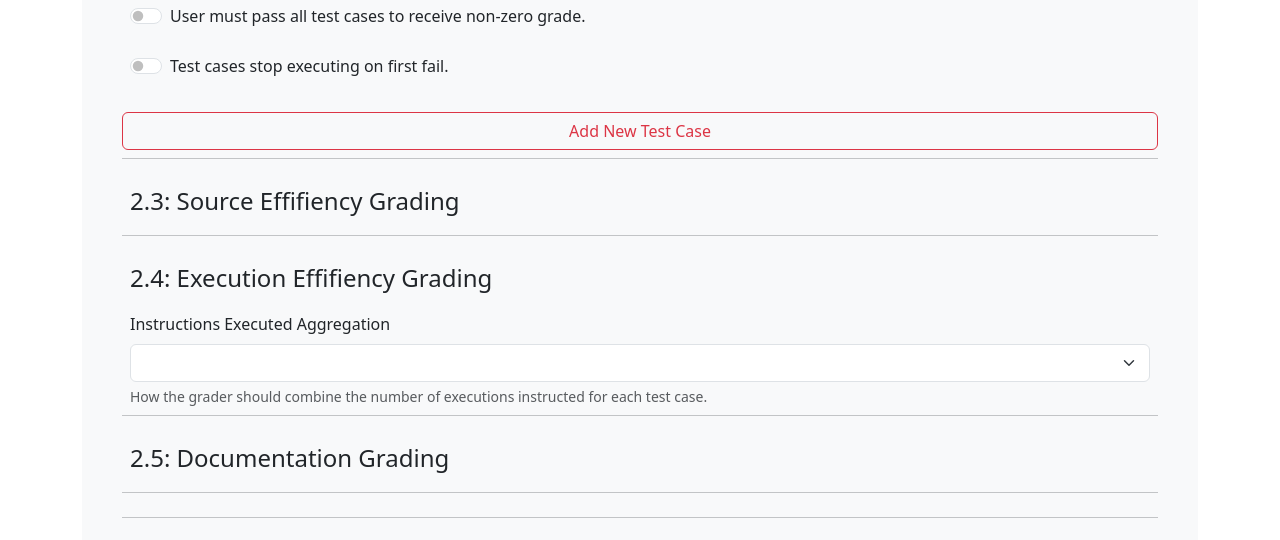
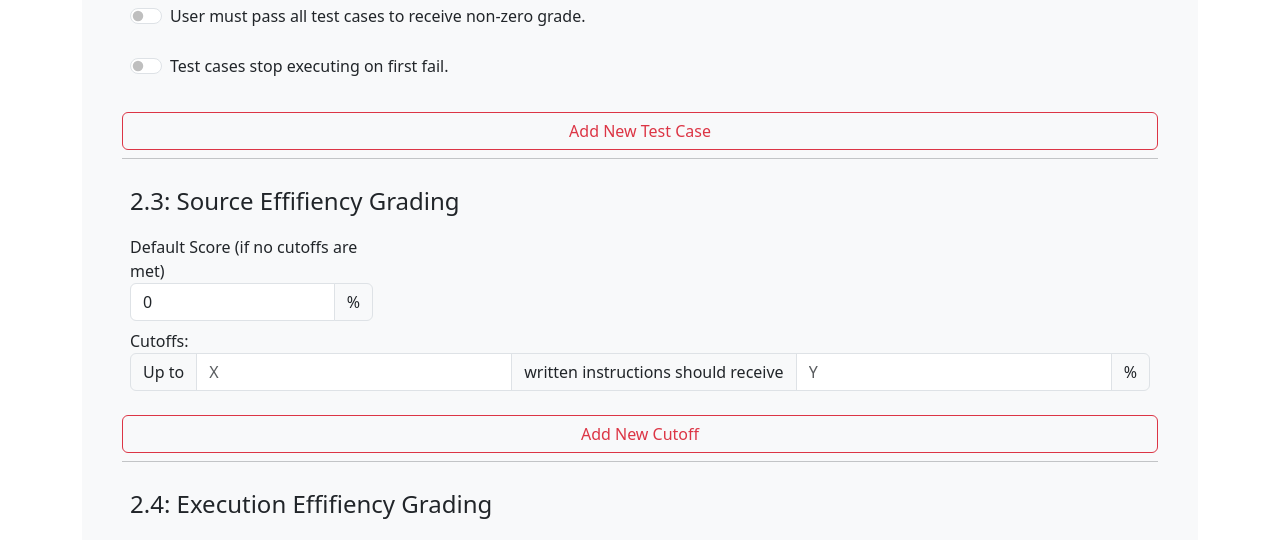
Before and after one commit to assembliss/webassembliss, a Flask app: page /project-config-builder/ in a window 1280 px wide. Shown: the part 1595-2135 px from the top of the page. Run offline with Flask 3, Linux system fonts and the light colour scheme; lists and menus that the app fills with data are empty; parts of the project's set-up code (start-up, migrations or seed data) failed here and were passed over; some libraries are stand-ins or nearby versions.

Commit message:
added cutoffs for source efficiency grading

```diff
--- a/webassembliss/static/js/project_config_builder.js
+++ b/webassembliss/static/js/project_config_builder.js
@@ -128,6 +128,26 @@ function updateTotalPoints(testChanged) {
     }, 0);
 }
 
+let numSourceEffCutoffs = 1;
+function addNewSourceEffCutoff() {
+    // TODO: allow user to delete cutoffs.
+    // Increase the number of source efficiency cutoffs and get the new number for this new one.
+    let cutoffNum = ++numSourceEffCutoffs;
+    // Create new div for the test.
+    let newCutoffDiv = document.createElement("div");
+    newCutoffDiv.classList.add("input-group");
+    newCutoffDiv.classList.add("mb-3");
+    newCutoffDiv.innerHTML = `
+    <span class="input-group-text">Up to</span>
+    <input type="number" id="source-eff-cutoff-${cutoffNum}-num" class="form-control" placeholder="X" aria-label="Number of instructions">
+    <span class="input-group-text">written instructions should receive</span>
+    <input type="number" id="source-eff-cutoff-${cutoffNum}-pct" class="form-control" placeholder="Y" aria-label="Percentage for this cutoff">
+    <span class="input-group-text">%</span>
+    `;
+    // Add the new test to the form.
+    document.getElementById("source-eff-cutoffs-div").appendChild(newCutoffDiv);
+}
+
 async function submitFormData() {
     // Make form read-only.
     document.getElementById("control-form-editing").setAttribute("disabled", "disabled");
--- a/webassembliss/templates/project_config_builder.html.j2
+++ b/webassembliss/templates/project_config_builder.html.j2
@@ -150,6 +150,26 @@
 
           <legend>2.3: Source Effifiency Grading</legend>
 
+          <div class="col-md-3">
+            <label for="source-eff-default-points">Default Score (if no cutoffs are met)</label>
+            <div class="input-group">
+              <input type="number" class="form-control" id="source-eff-default-points" value="0">
+              <span class="input-group-text">%</span>
+            </div>
+          </div>
+
+          <div id="source-eff-cutoffs-div">
+            Cutoffs:
+            <div class="input-group mb-3">
+              <span class="input-group-text">Up to</span>
+              <input type="number" id="source-eff-cutoff-1-num" class="form-control" placeholder="X" aria-label="Number of instructions">
+              <span class="input-group-text">written instructions should receive</span>
+              <input type="number" id="source-eff-cutoff-1-pct" class="form-control" placeholder="Y" aria-label="Percentage for this cutoff">
+              <span class="input-group-text">%</span>
+            </div>
+          </div>
+          <button class="btn btn-outline-danger" onclick="addNewSourceEffCutoff(); return false;">Add New Cutoff</button>
+
           <hr/>
 
           <legend>2.4: Execution Effifiency Grading</legend>
```
